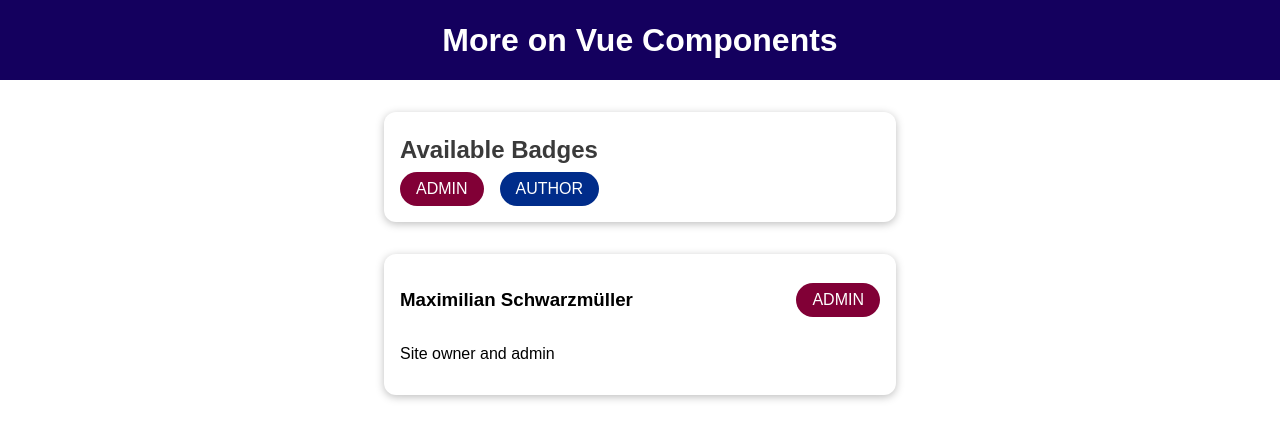
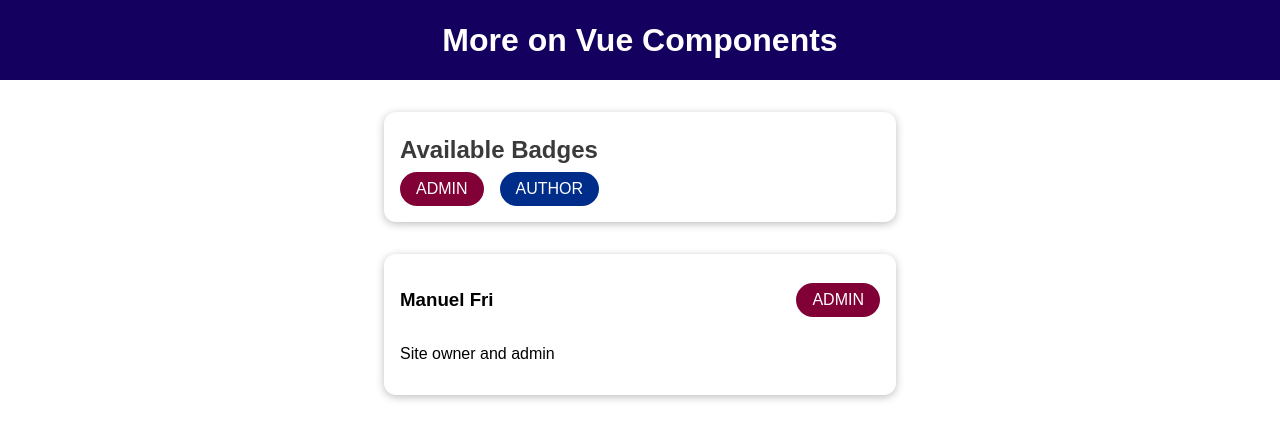
Before and after one commit to Rikai-TungVu/cmp-adv-01-starting-setup, a Vue app: page / in a window 1280 px wide. Shown: the top 440 px of the page. Built offline with nearby package versions, Linux system fonts and the light colour scheme.

Commit message:
new  comment

```diff
--- a/src/App.vue
+++ b/src/App.vue
@@ -12,16 +12,18 @@
 
 <script>
 import TheHeader from './components/TheHeader.vue';
-/* Khai báo trực tiếp vào component nếu chỉ dùng ít lần */
+/* Import trực tiếp vào component App*/
+/* Thay vì khai báo hết ở main.js */
 
 export default {
   components:{
     'the-header': TheHeader
+    /* Định nghĩa component TheHeader */
   },
   data() {
     return {
       activeUser: {
-        name: 'Maximilian Schwarzmüller',
+        name: 'Manuel Fri',
         description: 'Site owner and admin',
         role: 'admin',
       },
```
